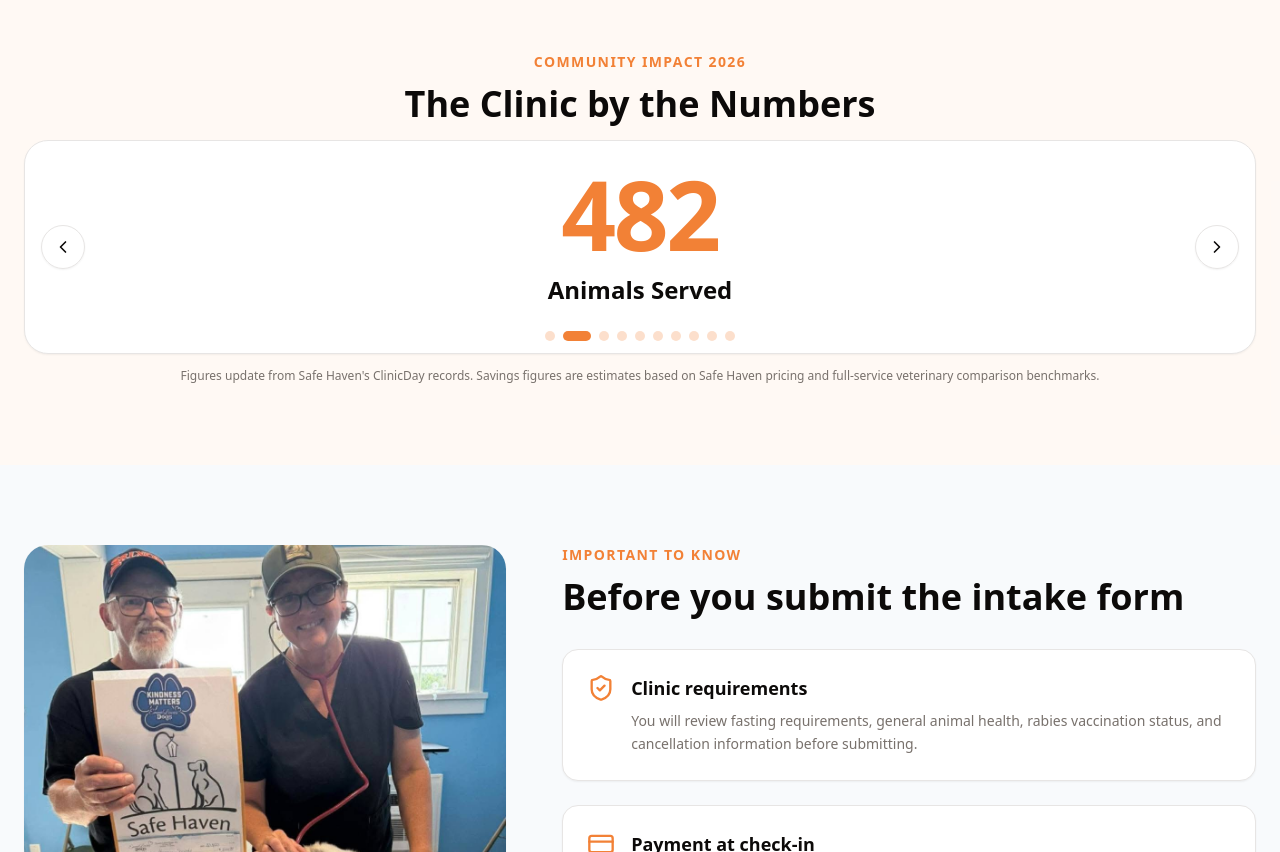
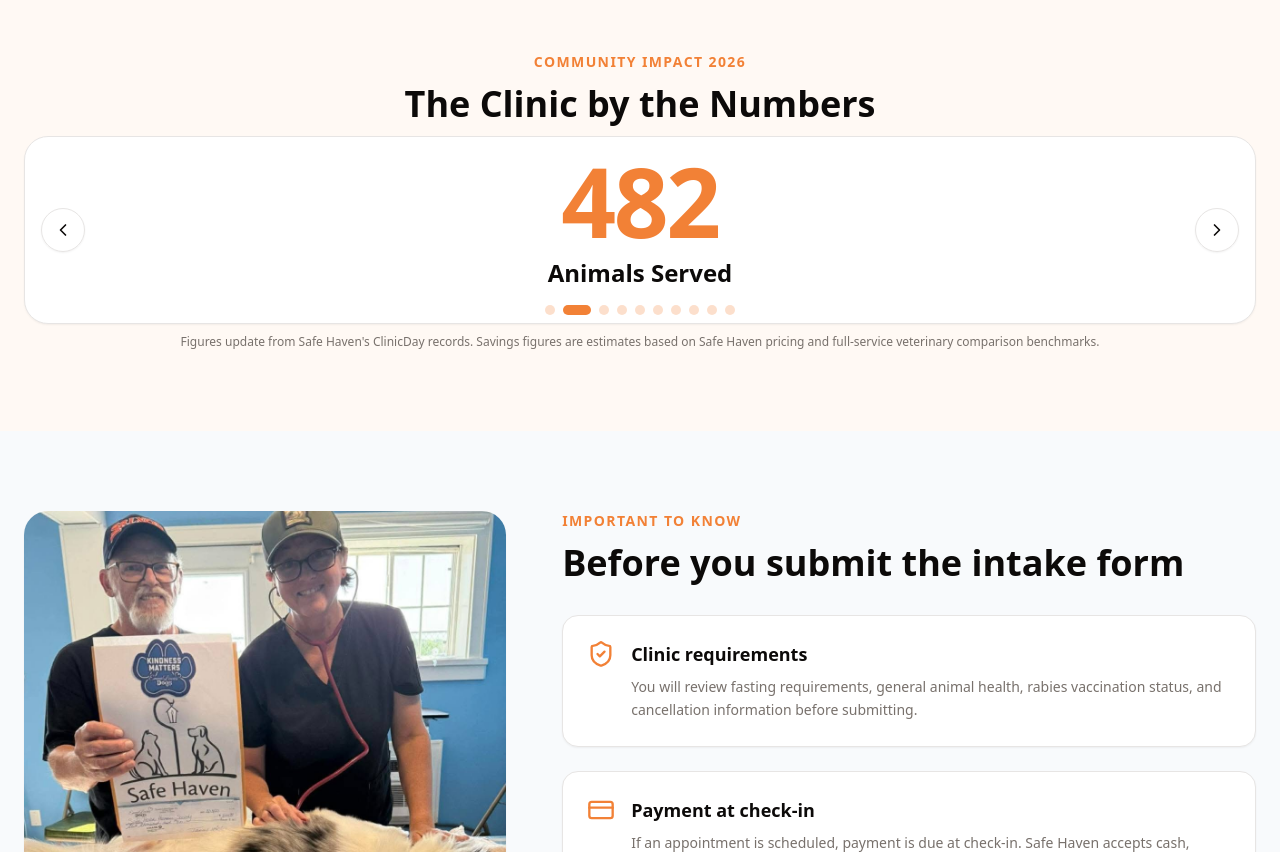
Before and after one commit to 7nqwsvhv99-hash/safe-haven-site, a Next.js app: page /clinic in a window 1280 px wide. Shown: the part 2360-3212 px from the top of the page. Built offline with nearby package versions, Linux system fonts and the light colour scheme; no server answers.

Commit message:
Make clinic impact carousel more compact

```diff
--- a/src/components/clinic-impact-carousel.tsx
+++ b/src/components/clinic-impact-carousel.tsx
@@ -103,7 +103,7 @@ export function ClinicImpactCarousel() {
   return (
     <section className="section-padding bg-primary/5">
       <div className="container-custom max-w-5xl">
-        <div className="text-center mb-4">
+        <div className="text-center mb-3">
           <p className="mb-3 text-sm font-bold uppercase tracking-widest text-primary">
             Community Impact {impact.year}
           </p>
@@ -117,12 +117,12 @@ export function ClinicImpactCarousel() {
           onFocusCapture={() => setPaused(true)}
           onBlurCapture={() => setPaused(false)}
         >
-          <div className="min-h-[170px] md:min-h-[190px] flex items-center justify-center px-8 py-5 md:px-16 md:py-6">
+          <div className="min-h-[135px] md:min-h-[150px] flex items-center justify-center px-8 py-3 md:px-16 md:py-4">
             <div className="text-center max-w-3xl" aria-live="polite">
               <div className="text-6xl md:text-8xl font-bold tracking-tight text-primary">
                 {slides[activeIndex].value}
               </div>
-              <p className="mt-3 text-xl md:text-2xl font-semibold leading-snug">
+              <p className="mt-2 text-xl md:text-2xl font-semibold leading-snug">
                 {slides[activeIndex].label}
               </p>
             </div>
@@ -146,7 +146,7 @@ export function ClinicImpactCarousel() {
             <ChevronRight className="h-5 w-5" />
           </button>
 
-          <div className="flex justify-center gap-2 px-6 pb-3" aria-label="Clinic impact slides">
+          <div className="flex justify-center gap-2 px-6 pb-2" aria-label="Clinic impact slides">
             {slides.map((slide, index) => (
               <button
                 key={slide.label}
@@ -162,7 +162,7 @@ export function ClinicImpactCarousel() {
           </div>
         </div>
 
-        <p className="mt-3 text-center text-xs leading-relaxed text-muted-foreground">
+        <p className="mt-2 text-center text-xs leading-relaxed text-muted-foreground">
           Figures update from Safe Haven&apos;s ClinicDay records. Savings figures are estimates based on Safe Haven pricing and full-service veterinary comparison benchmarks.
         </p>
       </div>
```
